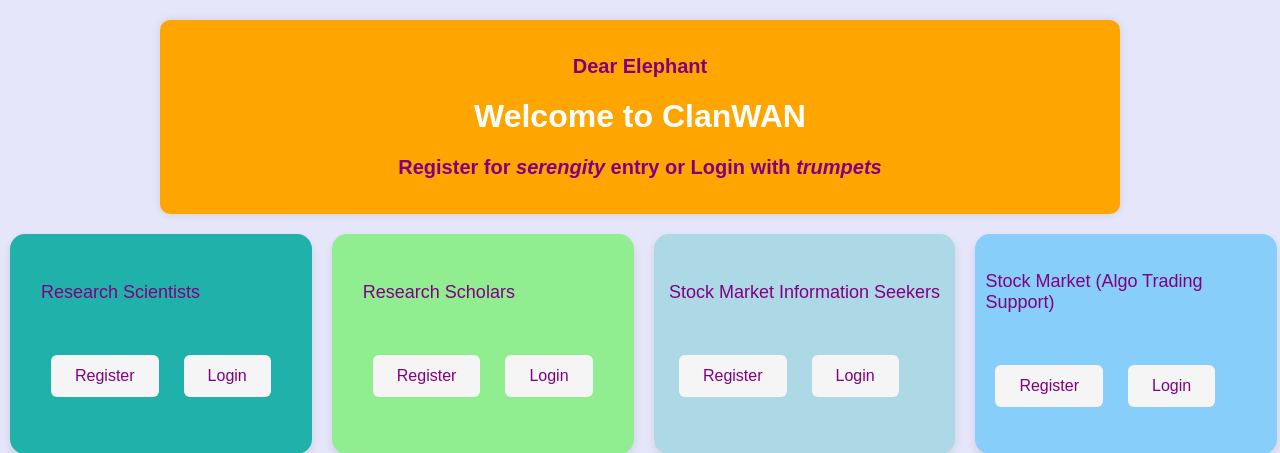
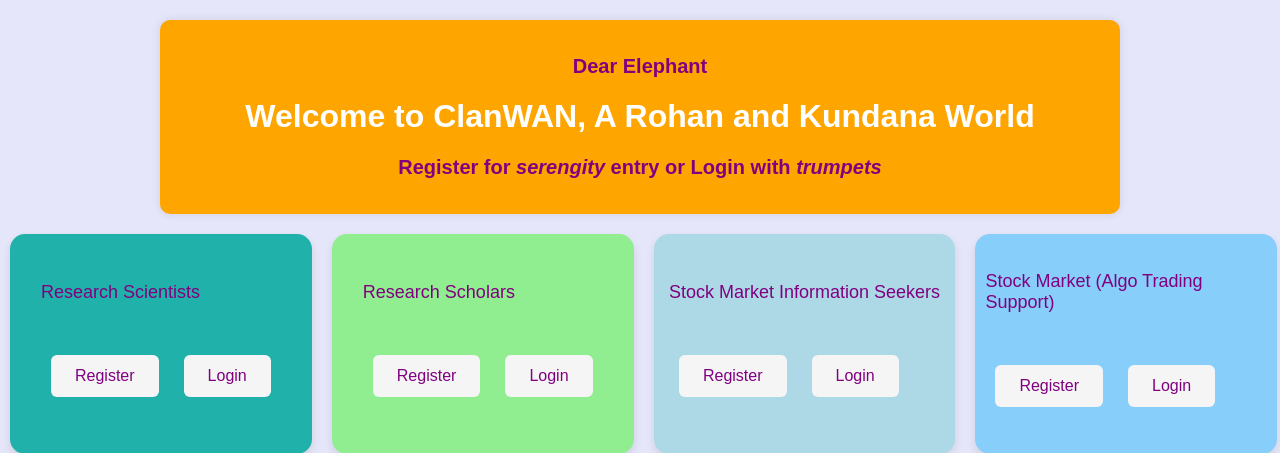
Before and after one commit to vamsinittphd/clanwan-flask, a Flask app: page / in a window 1280 px wide. Shown: the top 453 px of the page. Run offline with Flask 3, Linux system fonts and the light colour scheme.

Commit message:
Update index.html

```diff
--- a/templates/index.html
+++ b/templates/index.html
@@ -8,7 +8,7 @@
 
     <div class="content">
         <p class="big_p"><strong>Dear Elephant</strong></p>
-        <h1>Welcome to ClanWAN</h1>
+        <h1>Welcome to ClanWAN, A Rohan and Kundana World</h1>
 
         <p class="big_p"><b>Register for <i>serengity</i> entry or Login with <i>trumpets</i> </b></p>
         <ul style="text-align: left;">
```
